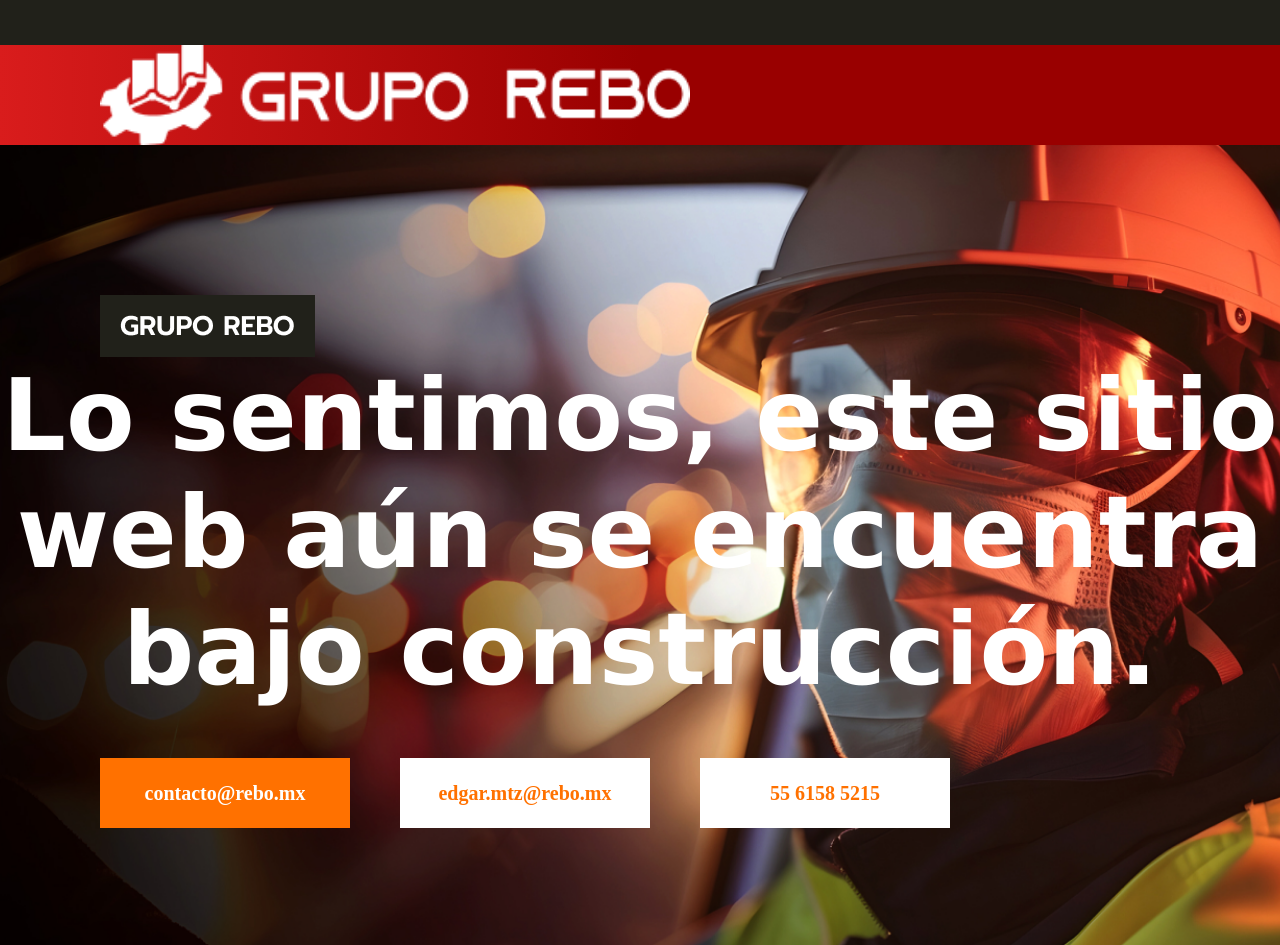
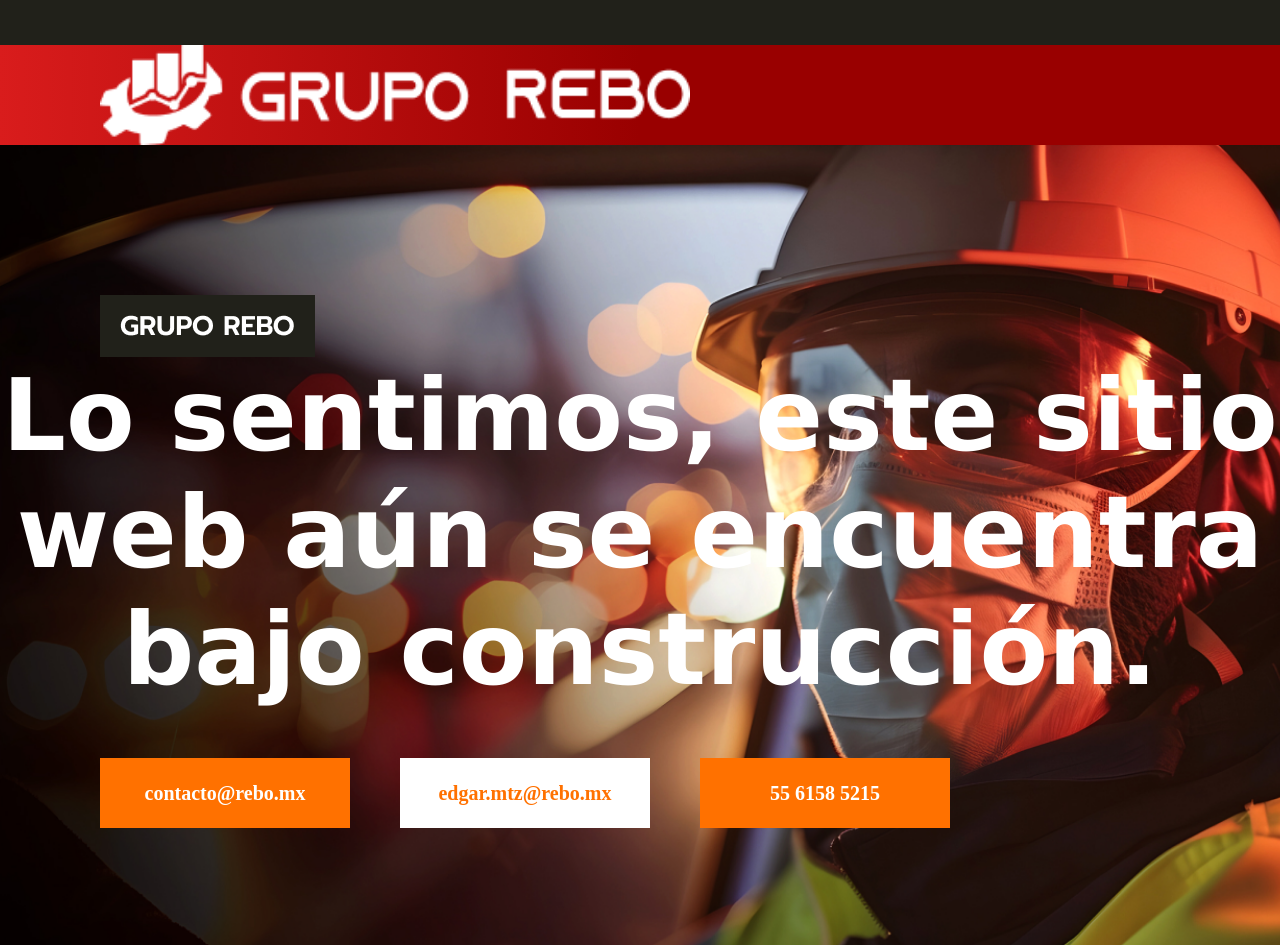
Before and after one commit to rebo-it/prototypes, a React (Create React App) app: page / in a window 1280 px wide. Built offline with nearby package versions, Linux system fonts and the light colour scheme.

Commit message:
changed app name

```diff
--- a/public/index.html
+++ b/public/index.html
@@ -7,7 +7,7 @@
     <meta name="theme-color" content="#000000" />
     <meta
       name="description"
-      content="Web site created using create-react-app"
+      content=""
     />
     <link rel="apple-touch-icon" href="%PUBLIC_URL%/logo192.png" />
     <!--
@@ -24,7 +24,7 @@
       work correctly both with client-side routing and a non-root public URL.
       Learn how to configure a non-root public URL by running `npm run build`.
     -->
-    <title>React App</title>
+    <title>Rebo</title>
   </head>
   <body>
     <noscript>You need to enable JavaScript to run this app.</noscript>
--- a/src/Components/Body/BodyStructure.css
+++ b/src/Components/Body/BodyStructure.css
@@ -21,6 +21,7 @@
 	cursor: pointer;
 }
 .Top2{
+	align-items: center;
 	font-family: Verdana, Geneva, Tahoma, sans-serif;
 	font-size: 100px;
 	font-weight: bold;
--- a/src/Components/Body/BodyStructure.tsx
+++ b/src/Components/Body/BodyStructure.tsx
@@ -23,7 +23,7 @@ const BodyStructure: react.FC<BodyStructureprops>=() =>{
 							<BodyTop1Button label="edgar.mtz@rebo.mx" ContactLink="mailto:edgar.mtz@rebo.mx" ButtonColor="white" TextColor="rgba(255, 113, 0, 1)"/>
 						</div>
 						<div className="Button3Top3">
-							<BodyTop1Button label="55 6158 5215" ContactLink="https://wa.me/525561585215" ButtonColor="white" TextColor="rgba(255, 113, 0, 1)"/>
+							<BodyTop1Button label="55 6158 5215" ContactLink="https://wa.me/525561585215" ButtonColor="rgba(255, 113, 0, 1)" TextColor="white"/>
 						</div>
 					</div>
 
```
